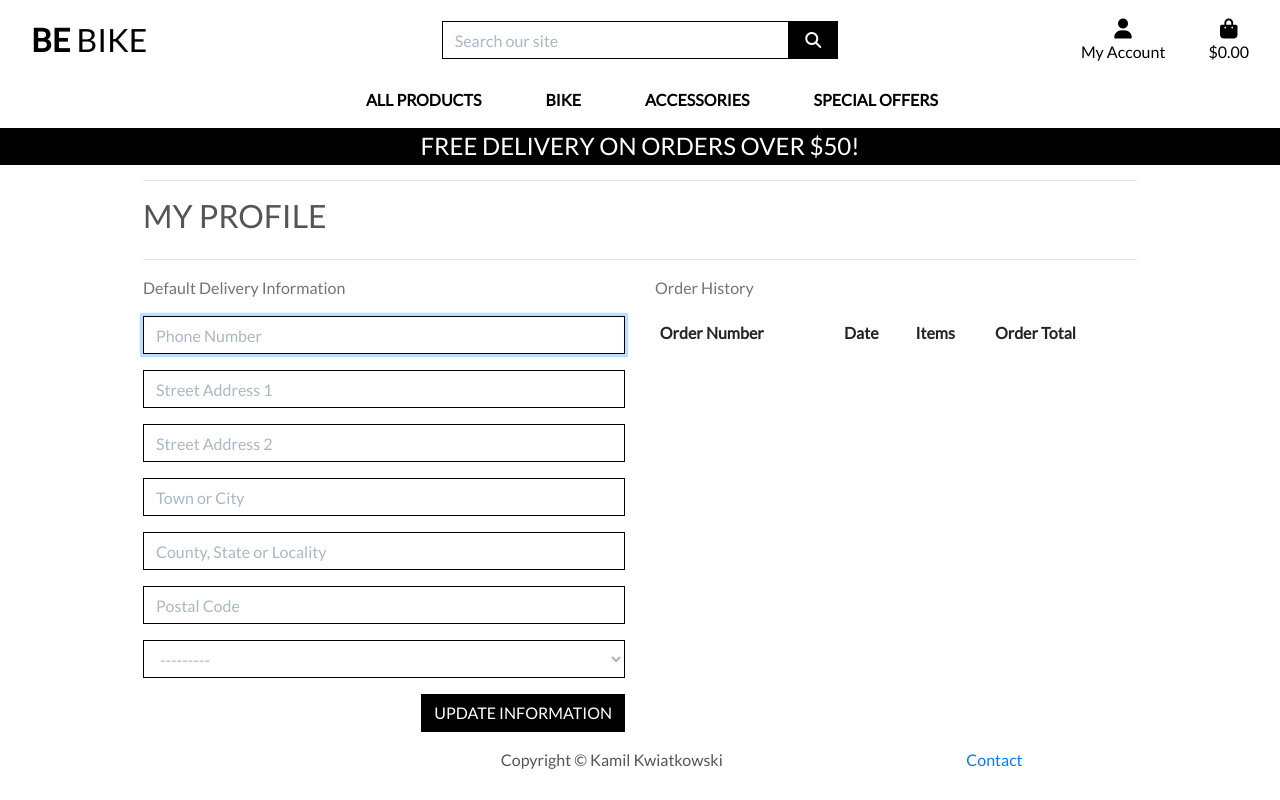
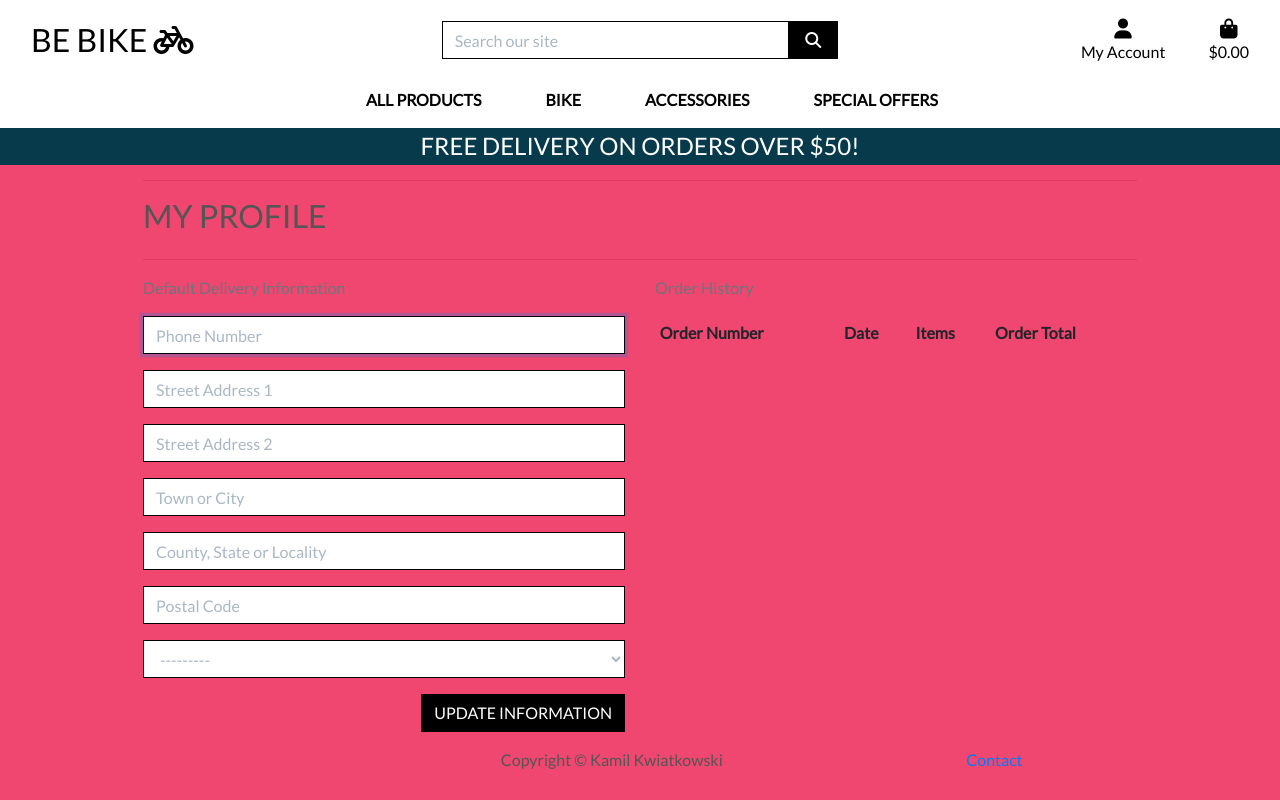
Before and after one commit to kamil-kw/BeBike, a Django app: page /profile/ in a window 1280 px wide. Run offline with Django 3.2, Linux system fonts and the light colour scheme; the visitor is signed in with stand-in values (Sample User, id 1); data comes from the database, SQL or seed files in the repository; data that the repository does not hold is empty; some libraries are stand-ins or nearby versions.

Commit message:
Styling home page:

```diff
--- a/products/templates/products/products.html
+++ b/products/templates/products/products.html
@@ -10,7 +10,7 @@
 {% endblock %}
 
 {% block content %}
-    <div class="overlay"></div>
+    <div class="overlay products-color"></div>
     <div class="container-fluid">
         <div class="row">
             <div class="col text-center mt-3">
--- a/profiles/static/profiles/css/profile.css
+++ b/profiles/static/profiles/css/profile.css
@@ -19,3 +19,7 @@
 #id_default_country option:first-child {
     color: #aab7c4;
 }
+
+.profile-body {
+    background-color: #EF476F;
+}
--- a/profiles/templates/profiles/profile.html
+++ b/profiles/templates/profiles/profile.html
@@ -14,7 +14,7 @@
 {% endblock %}
 
 {% block content %}
-    <div class="overlay"></div>
+    <div class="overlay profile-body"></div>
     <div class="container">
         <div class="row">
             <div class="col">
--- a/static/css/base.css
+++ b/static/css/base.css
@@ -85,6 +85,10 @@ body {
 	position: fixed;
 	background: white;
 	z-index: -1;
+}
+
+.banner-color {
+    background: #073B4C !important;;
 }
 
 a.category-badge > span.badge:hover {
--- a/templates/base.html
+++ b/templates/base.html
@@ -38,12 +38,14 @@
   </head>
   <body>
     <header class="container-fluid fixed-top">
+        <!-- side store name -->
         <div id="topnav" class="row bg-white pt-lg-2 d-none d-lg-flex">
             <div class="col-12 col-lg-4 my-auto py-1 py-lg-0 text-center text-lg-left">
                 <a href="{% url 'home' %}" class="nav-link main-logo-link">
-                    <h2 class="logo-font text-black my-0"><strong>Be</strong> Bike</h2>
+                    <h2 class="logo-font text-black my-0">Be Bike <i class="fa fa-bicycle" aria-hidden="true"></i></h2>
                 </a>
             </div>
+            <!-- search area -->
             <div class="col-12 col-lg-4 my-auto py-1 py-lg-0">
                 <form method="GET" action="{% url 'products' %}">
                     <div class="input-group w-100">
@@ -60,6 +62,7 @@
             </div>
             <div class="col-12 col-lg-4 my-auto py-1 py-lg-0">
                 <ul class="list-inline list-unstyled text-center text-lg-right my-0">
+                    <!-- my account menu -->
                     <li class="list-inline-item dropdown">
                         <a class="text-black nav-link" href="#" id="user-options" data-toggle="dropdown" aria-haspopup="true" aria-expanded="false">
                             <div class="text-center">
@@ -80,6 +83,7 @@
                             {% endif %}
                         </div>
                     </li>
+                    <!-- bag sumarry and link to bag -->
                     <li class="list-inline-item">
                         <a class="{% if grand_total %}text-info font-weight-bold{% else %}text-black{% endif %} nav-link" href="{% url 'view_bag' %}">
                             <div class="text-center">
@@ -106,8 +110,9 @@
                 {% include 'includes/main-nav.html' %}
             </nav>
         </div>
+        <!-- free delivery banner -->
         <div id="delivery-banner" class="row text-center">
-            <div class="col bg-black text-white">
+            <div class="col banner-color text-white">
                 <h4 class="logo-font my-1">Free delivery on orders over ${{ free_delivery_threshold }}!</h4>
             </div>
         </div>
```
Also changed, not shown: requirements.py (added, +14 -0 lines), reviews/templates/reviews/add_review.html (+4 -3 lines), reviews/templates/reviews/edit_review.html (+4 -3 lines), bebike/settings.py (line endings or trailing spaces), media/homepage_background_cropped.png.
